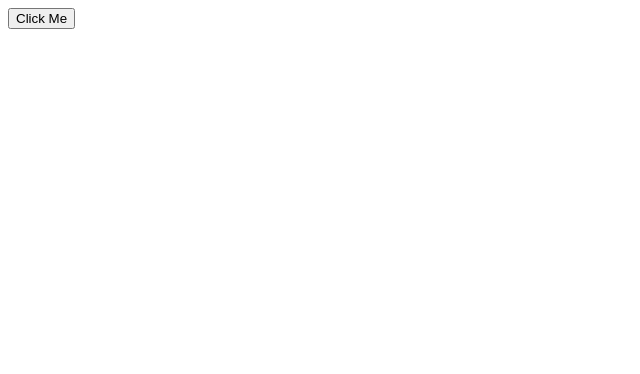
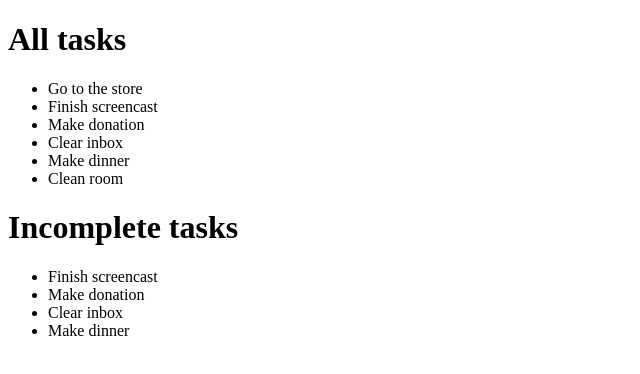
Before and after one commit to BigJman123/LearnVue, a plain HTML site: page index.html in a window 1280 px wide. Shown: the whole page, without its empty margins (0-640 px from the left). Drawn offline with nearby package versions, Linux system fonts and the light colour scheme.

Commit message:
finished the need for computed properties

```diff
--- a/index.html
+++ b/index.html
@@ -2,15 +2,22 @@
 <html>
 <head>
     <title>Learn Vue</title>
-    <style>
-        .is-loading { background: red}
-    </style>
 </head>
 <body>
 
 
     <div id="root">
-        <button :class="{ 'is-loading': isLoading }" @click="toggleClass">Click Me</button>
+        <h1>All tasks</h1>
+
+        <ul>
+            <li v-for="task in tasks" v-text="task.description"></li>
+        </ul>
+
+        <h1>Incomplete tasks</h1>
+
+        <ul>
+            <li v-for="task in incompleteTasks" v-text="task.description"></li>
+        </ul>
     </div>
 
 
@@ -23,14 +30,28 @@
             el: '#root',
 
             data: {
-                isLoading: false
+                tasks: [
+                    { description: 'Go to the store', completed: true },
+
+                    { description: 'Finish screencast', completed: false },
+
+                    { description: 'Make donation', completed: false },
+
+                    { description: 'Clear inbox', completed: false },
+
+                    { description: 'Make dinner', completed: false },
+
+                    { description: 'Clean room', completed: true },
+
+                ]
             },
 
-            methods: {
-                toggleClass() {
-                    this.isLoading = true;
+            computed: {
+                incompleteTasks() {
+                    return this.tasks.filter(task => ! task.completed);
                 }
             }
+
         });
 
     </script>
```
